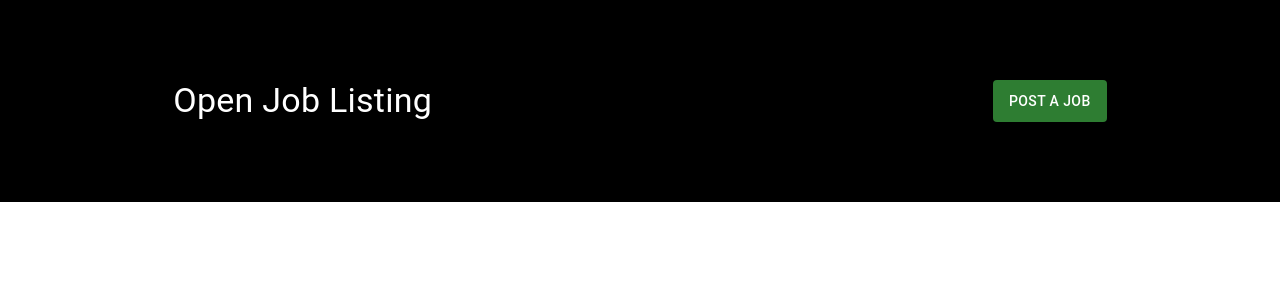
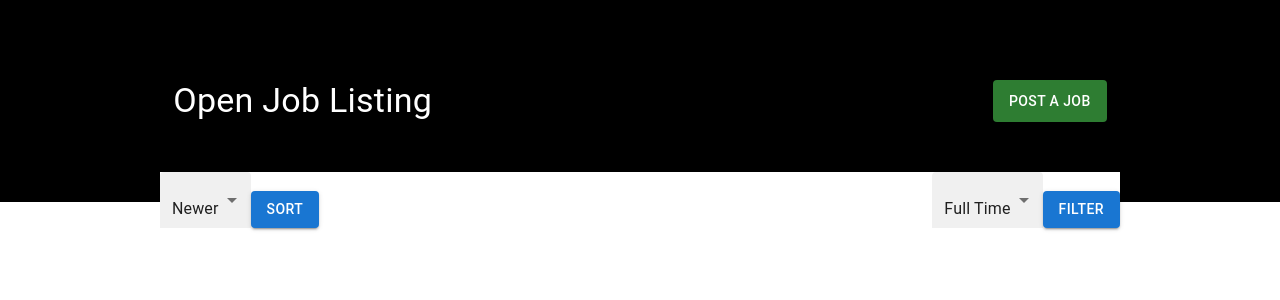
Before and after one commit to roohitgupta/jobportal_client, a React (Create React App) app: page / in a window 1280 px wide. Shown: the top 300 px of the page. Built offline with nearby package versions, Linux system fonts and the light colour scheme.

Commit message:
build Sort and Filter bar and add some custom css in material ui

```diff
--- a/package.json
+++ b/package.json
@@ -5,6 +5,7 @@
   "dependencies": {
     "@emotion/react": "^11.10.4",
     "@emotion/styled": "^11.10.4",
+    "@material-ui/styles": "^4.11.5",
     "@mui/material": "^5.10.6",
     "@testing-library/jest-dom": "^5.16.5",
     "@testing-library/react": "^13.4.0",
--- a/src/App.js
+++ b/src/App.js
@@ -1,10 +1,17 @@
 import React from 'react'
 import Header from './components/home/Header'
+import { Grid } from "@mui/material";
+import SortBar from './components/home/SortBar';
 
 const App = () => {
   return (
     <div>
       <Header />
+      <Grid container justifyContent="center">
+        <Grid item xs={9}>
+          <SortBar />
+        </Grid>
+      </Grid>
     </div>
   )
 }
--- a/src/components/home/Header.js
+++ b/src/components/home/Header.js
@@ -1,5 +1,7 @@
 import React from "react";
 import { Box, Grid, Typography, Button } from "@mui/material";
+
+// Header section with Post a job Button
 
 const Header = () => {
   return (
--- /dev/null
+++ b/src/components/home/SortBar.js
@@ -0,0 +1,46 @@
+import React from "react";
+import { Box, Button, Select, MenuItem, Grid } from "@mui/material";
+import { makeStyles } from '@material-ui/styles';
+
+
+const useStyles = makeStyles({
+    wrapper: {
+        // border: "1px solid black",
+        backgroundColor: "white",
+        position: "relative",
+        top: "-30px",
+    }
+})
+
+
+const SortBar = () => {
+    const classes = useStyles();
+  return (
+    <div>
+      <Box className={classes.wrapper}>
+        <Grid display="flex" justifyContent="space-between">
+          <Box>
+            <Select disableUnderline variant="filled" defaultValue="Newer">
+              <MenuItem value="Newer">Newer</MenuItem>
+              <MenuItem value="Older">Older</MenuItem>
+            </Select>
+            <Button variant="contained" color="primary">
+              Sort
+            </Button>
+          </Box>
+          <Box>
+            <Select disableUnderline variant="filled" defaultValue="Full Time">
+              <MenuItem value="Full Time">Full Time</MenuItem>
+              <MenuItem value="Part Time">Part Time</MenuItem>
+            </Select>
+            <Button variant="contained" color="primary">
+              Filter
+            </Button>
+          </Box>
+        </Grid>
+      </Box>
+    </div>
+  );
+};
+
+export default SortBar;
```
Also changed, not shown: 1 other file (tests, documents, lock files or other folders).
